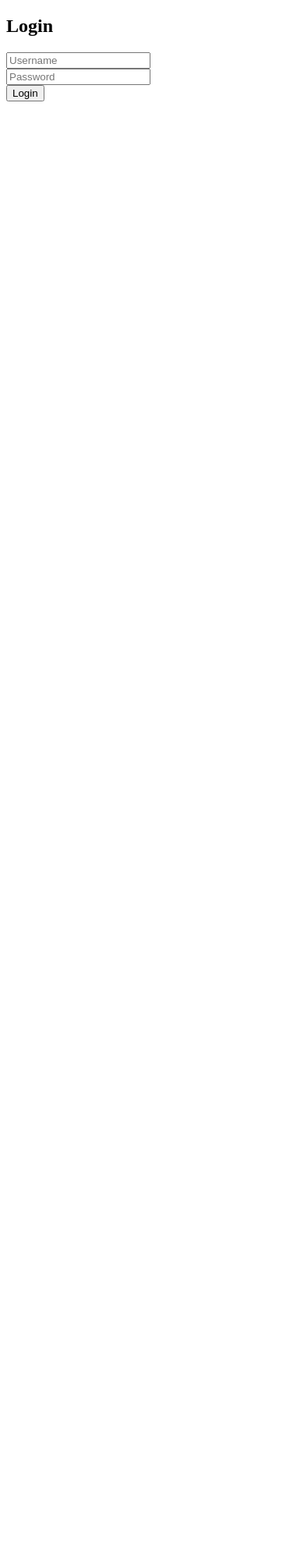
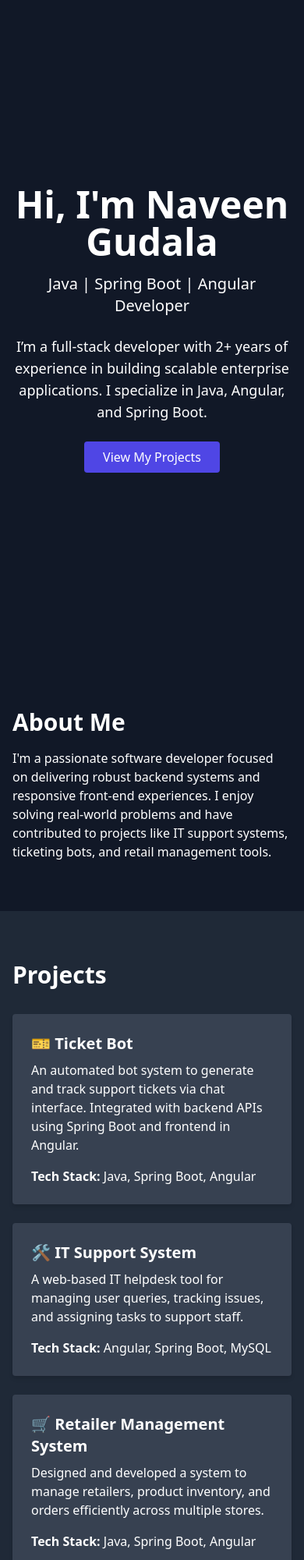
Before and after one commit to naveenvenkat99/naveen-portfolio, a plain HTML site: page index.html in a window 390 px wide. Shown: the top 2000 px of the page at 78% size. Before the commit the page ends 844 px from the top, so only its background shows below. Drawn offline with nearby package versions, Linux system fonts and the light colour scheme.

Commit message:
Add files via upload

```diff
--- a/index.html
+++ b/index.html
@@ -1,21 +1,88 @@
 <!DOCTYPE html>
 <html lang="en">
 <head>
-    <meta charset="UTF-8">
-    <meta name="viewport" content="width=device-width, initial-scale=1.0">
-    <title>Login Page</title>
-    <link rel="stylesheet" href="styles.css"> <!-- Link to external CSS file -->
+  <meta charset="UTF-8" />
+  <meta name="viewport" content="width=device-width, initial-scale=1.0"/>
+  <title>Naveen Gudala | Developer Portfolio</title>
+  <link href="https://cdn.jsdelivr.net/npm/tailwindcss@2.2.19/dist/tailwind.min.css" rel="stylesheet">
 </head>
-<body>
-    <div class="login-container">
-        <h2>Login</h2>
-        <form action="/login" method="POST">
-            <input type="text" id="username" name="username" placeholder="Username" required>
-            <br>
-            <input type="password" id="password" name="password" placeholder="Password" required>
-            <br>
-            <button type="submit">Login</button>
-        </form>
+<body class="bg-gray-900 text-white font-sans">
+
+  <!-- Hero Section -->
+  <section class="min-h-screen flex flex-col justify-center items-center text-center px-4">
+    <h1 class="text-5xl font-bold mb-4">Hi, I'm Naveen Gudala</h1>
+    <p class="text-xl mb-6">Java | Spring Boot | Angular Developer</p>
+    <p class="text-lg max-w-xl">I’m a full-stack developer with 2+ years of experience in building scalable enterprise applications. I specialize in Java, Angular, and Spring Boot.</p>
+    <a href="#projects" class="mt-6 px-6 py-2 bg-indigo-600 hover:bg-indigo-700 rounded">View My Projects</a>
+  </section>
+
+  <!-- About Me -->
+  <section id="about" class="max-w-4xl mx-auto px-4 py-16">
+    <h2 class="text-3xl font-bold mb-4">About Me</h2>
+    <p>
+      I'm a passionate software developer focused on delivering robust backend systems and responsive front-end experiences.
+      I enjoy solving real-world problems and have contributed to projects like IT support systems, ticketing bots, and retail management tools.
+    </p>
+  </section>
+
+  <!-- Projects -->
+  <section id="projects" class="bg-gray-800 px-4 py-16">
+    <div class="max-w-4xl mx-auto">
+      <h2 class="text-3xl font-bold mb-8">Projects</h2>
+
+      <!-- Project 1 -->
+      <div class="bg-gray-700 p-6 rounded shadow-md mb-6">
+        <h3 class="text-xl font-semibold mb-2">🎫 Ticket Bot</h3>
+        <p class="mb-4">An automated bot system to generate and track support tickets via chat interface. Integrated with backend APIs using Spring Boot and frontend in Angular.</p>
+        <p><strong>Tech Stack:</strong> Java, Spring Boot, Angular</p>
+      </div>
+
+      <!-- Project 2 -->
+      <div class="bg-gray-700 p-6 rounded shadow-md mb-6">
+        <h3 class="text-xl font-semibold mb-2">🛠️ IT Support System</h3>
+        <p class="mb-4">A web-based IT helpdesk tool for managing user queries, tracking issues, and assigning tasks to support staff.</p>
+        <p><strong>Tech Stack:</strong> Angular, Spring Boot, MySQL</p>
+      </div>
+
+      <!-- Project 3 -->
+      <div class="bg-gray-700 p-6 rounded shadow-md mb-6">
+        <h3 class="text-xl font-semibold mb-2">🛒 Retailer Management System</h3>
+        <p class="mb-4">Designed and developed a system to manage retailers, product inventory, and orders efficiently across multiple stores.</p>
+        <p><strong>Tech Stack:</strong> Java, Spring Boot, Angular</p>
+      </div>
     </div>
+  </section>
+
+  <!-- Skills -->
+  <section id="skills" class="max-w-4xl mx-auto px-4 py-16">
+    <h2 class="text-3xl font-bold mb-4">Skills</h2>
+    <ul class="grid grid-cols-2 md:grid-cols-3 gap-4 list-disc list-inside">
+      <li>Java</li>
+      <li>Spring Boot</li>
+      <li>Angular</li>
+      <li>REST APIs</li>
+      <li>MySQL</li>
+      <li>Git & GitHub</li>
+    </ul>
+  </section>
+
+  <!-- Contact -->
+  <section id="contact" class="bg-gray-800 px-4 py-16">
+    <div class="max-w-4xl mx-auto text-center">
+      <h2 class="text-3xl font-bold mb-4">Contact Me</h2>
+      <p>Email: <a href="mailto:naveenvenkat532@gmail.com" class="text-indigo-400 hover:underline">naveenvenkat532@gmail.com</a></p>
+      <p>GitHub: <a href="https://github.com/naveenvenkat99" target="_blank" class="text-indigo-400 hover:underline">github.com/naveenvenkat99</a></p>
+      <p>LinkedIn: <a href="https://www.linkedin.com/in/naveen-venkat-gudala-8883a61b9/" target="_blank" class="text-indigo-400 hover:underline">linkedin.com/in/naveen-venkat-gudala</a></p>
+    </div>
+  </section><a href="Naveen_Gudala_Resume.pdf" download class="inline-block mt-4 px-6 py-2 bg-green-600 hover:bg-green-700 rounded text-white font-semibold">
+  📄 Download Resume
+</a>
+
+
+  <!-- Footer -->
+  <footer class="text-center py-4 text-sm bg-gray-900">
+    &copy; 2025 Naveen Gudala. All rights reserved.
+  </footer>
+
 </body>
 </html>
```
